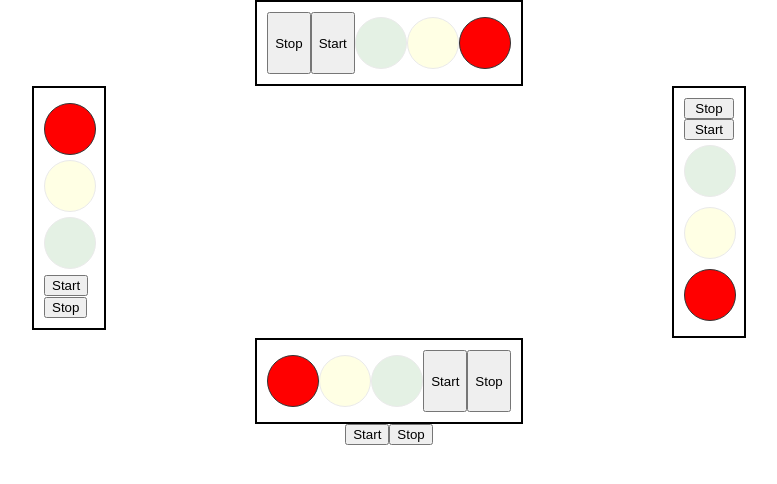
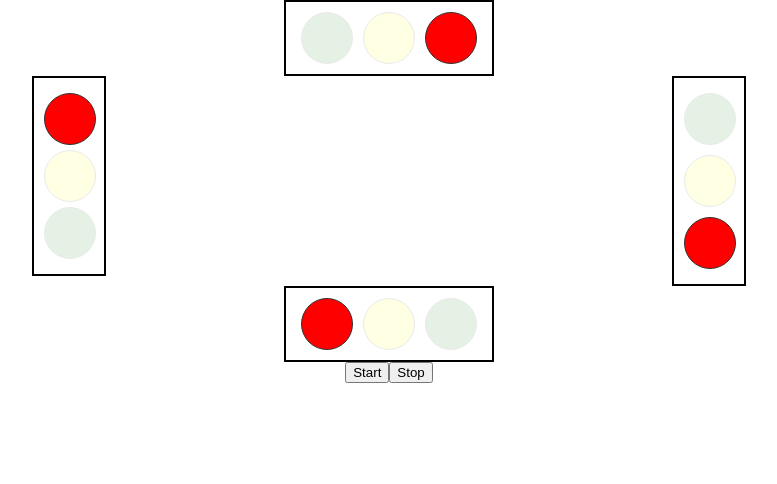
Before and after one commit to capitallatera/Traffic-Light, a React (Create React App) app: page / in a window 1280 px wide. Shown: the top 484 px of the page, without its empty margins (251-1028 px from the left). Built offline with nearby package versions, Linux system fonts and the light colour scheme.

Commit message:
Hide the button in light component

```diff
--- a/src/App.js
+++ b/src/App.js
@@ -3,7 +3,7 @@ import "./App.css"
 import { useEffect, useState } from "react"
 import Left from "./component/Left"
 
-const timers = [8000, 8000, 8000, 8000]
+const timers = [7000, 7000, 7000, 7000]
 let counter = 0
 
 const swtiching = (key) => {
@@ -29,6 +29,9 @@ function App() {
     setClockTurn(swtiching(counter))
     if (counter < 3) return (counter += 1)
     counter = 0
+    stopLights();
+
+    console.log("It's Stopped");
   }
 
   function changeLights() {
@@ -49,7 +52,11 @@ function App() {
         <Left  styling ={{
           display: 'flex',
           width: 'fit-content',
-          flexDirection: 'row-reverse'}} check={clockTurn === 'top'}/>
+          flexDirection: 'row-reverse',
+        }}
+        check={clockTurn === 'top'}
+        divStyle={{margin: '0px 5px'}}
+      />
       </div>
 
       <div style={styling.middle}>
@@ -71,7 +78,10 @@ function App() {
       <div className="bottom" style={styling.bottom}>
         <Left styling ={{
           display: 'flex',
-          width: 'fit-content'}} check={clockTurn === 'bottom'}/>
+          width: 'fit-content'}}
+          check={clockTurn === 'bottom'}
+          divStyle={{margin: '0px 5px'}}
+        />
       </div>
       <div className="buttons" style={styling.top}>
       <button id="start" onClick={() => changeLights()}>
--- a/src/component/Left.jsx
+++ b/src/component/Left.jsx
@@ -15,14 +15,14 @@ const swtiching = (key) => {
   }
 }
 let nIntervId;
-function Left({styling, check}) {
+function Left({styling, check, divStyle}) {
   const [turn, setTurn] = useState("red")
-  // const [count, setCount] = useState(0)
   function traffic() {
     console.log(swtiching(counter), counter, 'Switching Lights');
     setTurn(swtiching(counter))
     if (counter < 2) return (counter += 1)
     counter = 0
+    stopTextColor();
   }
   const changeColor = () => {
     if (!nIntervId) {
@@ -39,15 +39,15 @@ function Left({styling, check}) {
   },[check]);
   return (
     <div id="isiqfor" style={styling}>
-      <div className={`red ${turn == "red" ? "on" : ""}`}></div>
-      <div className={`yellow ${turn == "yellow" ? "on" : ""}`}></div>
-      <div className={`green ${turn == "green" ? "on" : ""}`}></div>
-      <button id="start" onClick={() => changeColor()}>
+      <div className={`red ${turn == "red" ? "on" : ""}`} style={divStyle}></div>
+      <div className={`yellow ${turn == "yellow" ? "on" : ""}`} style={divStyle}></div>
+      <div className={`green ${turn == "green" ? "on" : ""}`} style={divStyle}></div>
+      {/* <button id="start" onClick={() => changeColor()}>
         Start
       </button>
       <button id="stop" onClick={() => stopTextColor()}>
         Stop
-      </button>
+      </button> */}
     </div>
   )
 }
```
